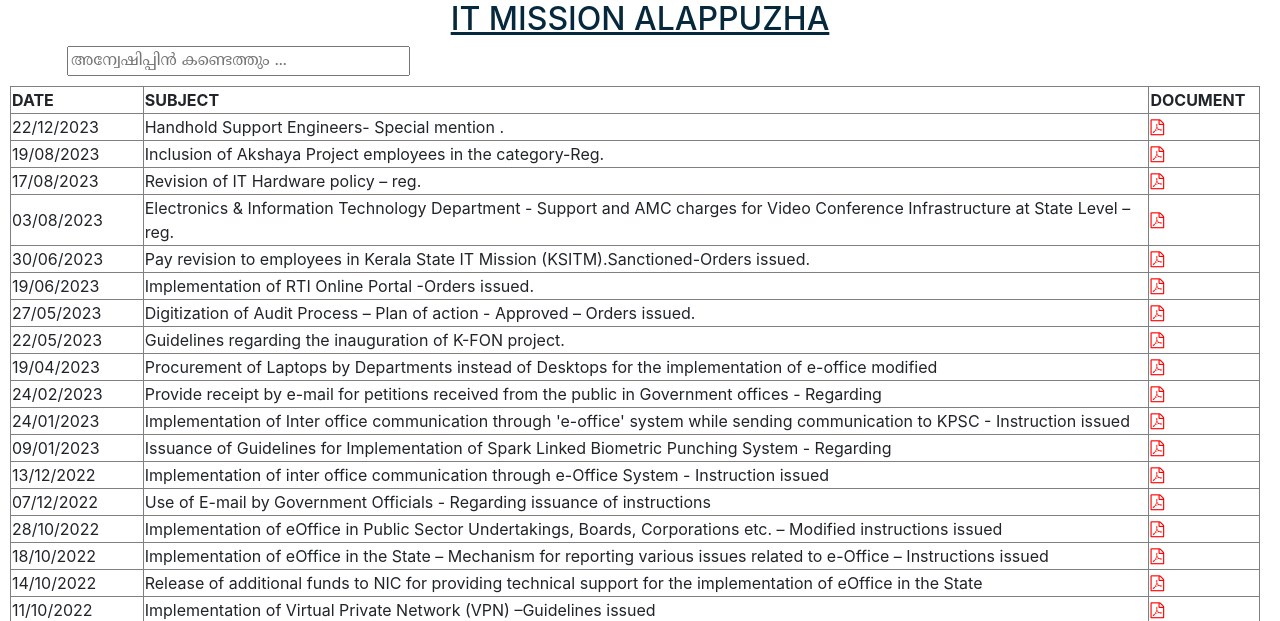
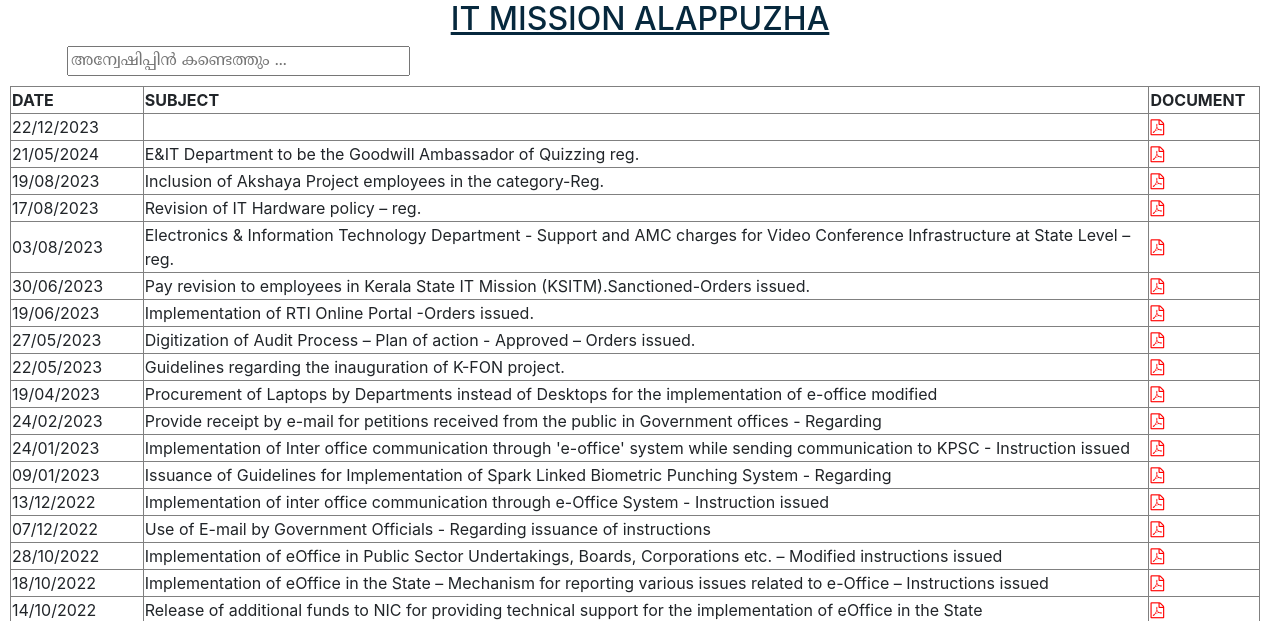
Before and after one commit to itmalp1/itmalp1.github.io, a plain HTML site: page index.html in a window 1280 px wide. Shown: the top 621 px of the page. Drawn offline with nearby package versions, Linux system fonts and the light colour scheme.

Commit message:
Update index.html

```diff
--- a/index.html
+++ b/index.html
@@ -27,11 +27,19 @@
       <th style="width:1%;align-items: center;">DOCUMENT</th>
     </tr>
 
+      <tr>
+
+      <td>22/12/2023</td>
+      <td></td>
+      <td><a style="text-align:justify;" href="https://ia601308.us.archive.org/12/items/SMHSE/order.pdf" target="_blank" rel="noopener noreferrer"><i class="fa fa-file-pdf-o" aria-hidden="true" style="color:red;align-items: center;"></i></a></td>
+    </tr>
+
+
     <tr>
 
-      <td>22/12/2023</td>
-      <td>Handhold Support Engineers- Special mention .</td>
-      <td><a style="text-align:justify;" href="https://ia601308.us.archive.org/12/items/SMHSE/order.pdf" target="_blank" rel="noopener noreferrer"><i class="fa fa-file-pdf-o" aria-hidden="true" style="color:red;align-items: center;"></i></a></td>
+      <td>21/05/2024</td>
+      <td>E&IT Department to be the Goodwill Ambassador of Quizzing reg.</td>
+      <td><a style="text-align:justify;" href="https://archive.org/download/quiz_20241201/openIssuedGOList-3.pdf" target="_blank" rel="noopener noreferrer"><i class="fa fa-file-pdf-o" aria-hidden="true" style="color:red;align-items: center;"></i></a></td>
     </tr>
 
     <tr>
```
